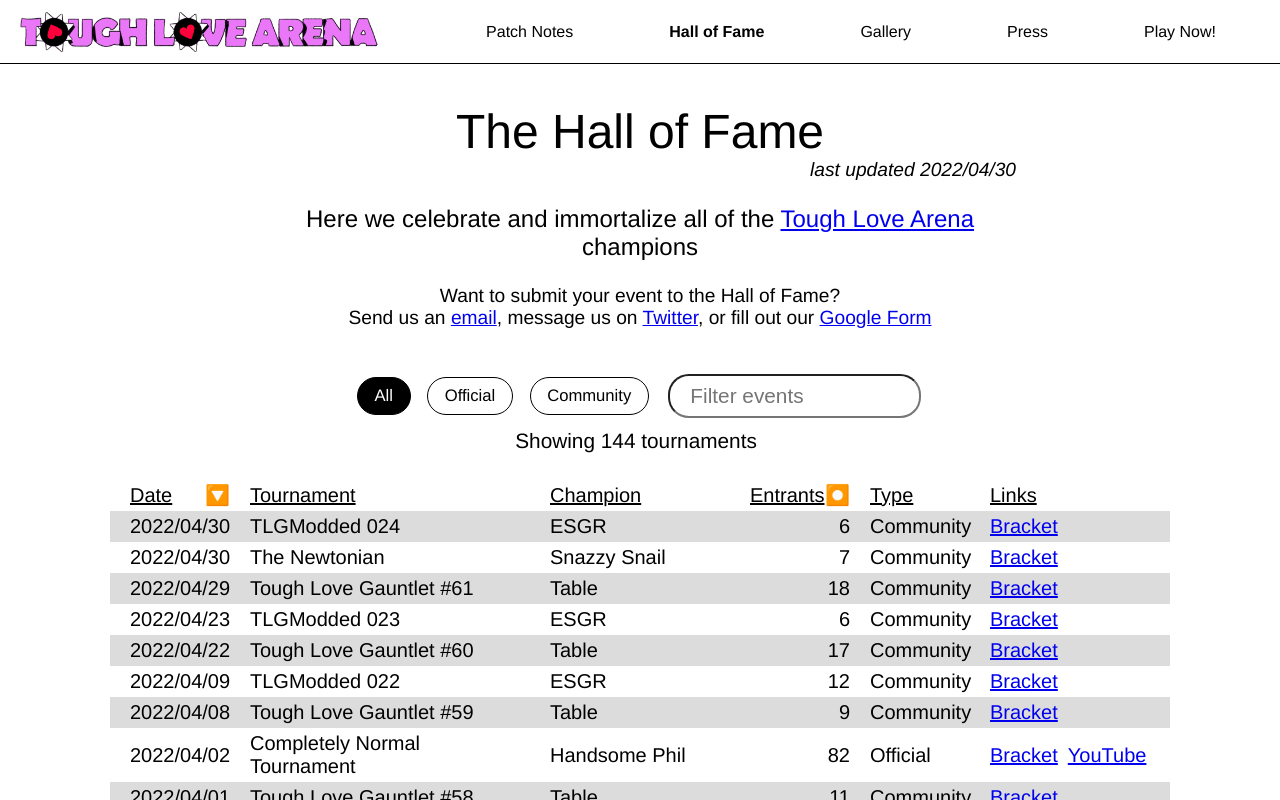
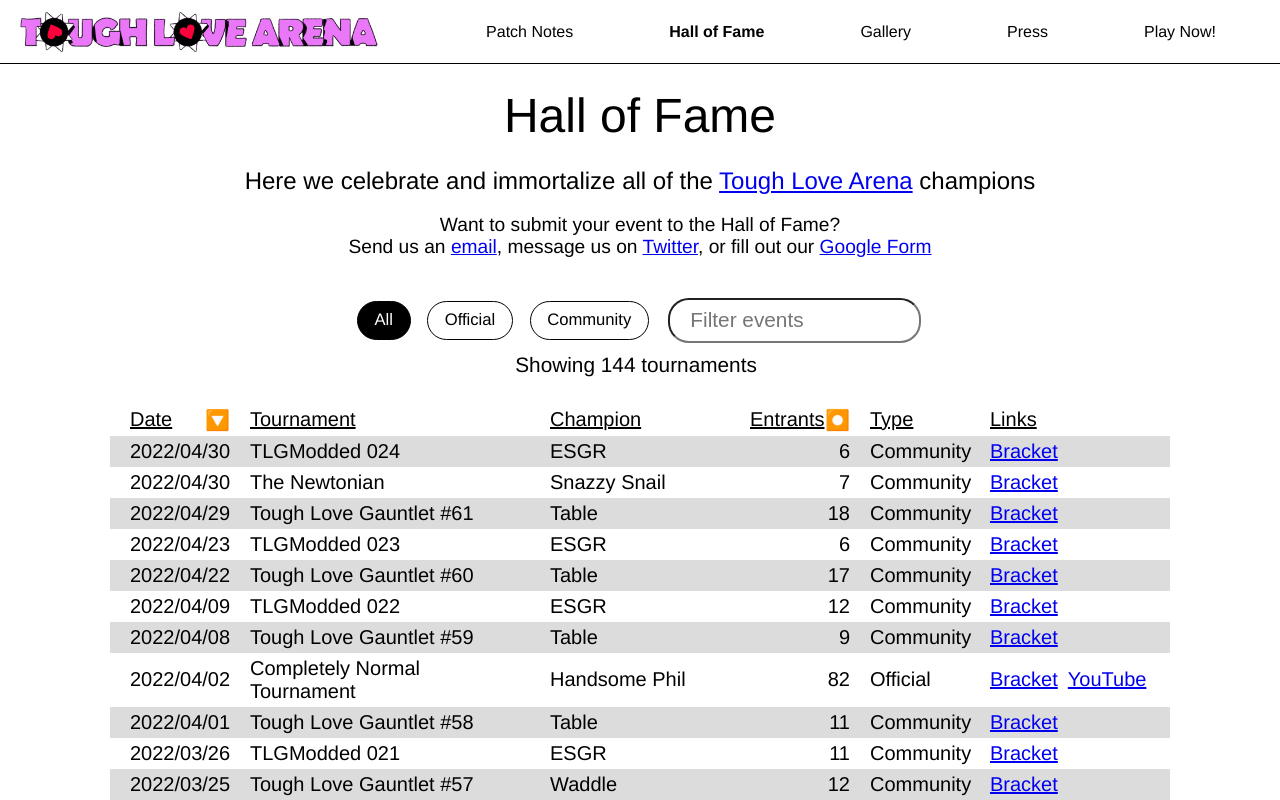
Before and after one commit to toughlovearena/about.toughlovearena.com, a Next.js app: page /fame in a window 1280 px wide. Shown: the top 800 px of the page. Built offline with nearby package versions, Linux system fonts and the light colour scheme.

Commit message:
refactor title into layout

```diff
--- a/components/Layout.tsx
+++ b/components/Layout.tsx
@@ -6,6 +6,7 @@
 import { InternalPageData } from '../interfaces';
 import NavMobile from './NavMobile';
 import { InternalPages } from '../data/nav';
+import { SectionTitle } from './SectionTitle';
 
 type Props = {
   children: ReactNode;
@@ -33,6 +34,11 @@
       <NavMobile currentHref={page?.href} links={InternalPages} />
     </header>
     <section className={styles.section}>
+      {page && (
+        <SectionTitle>
+          {page.label}
+        </SectionTitle>
+      )}
       {children}
     </section>
     <Column width={400}>
--- /dev/null
+++ b/components/SectionTitle.tsx
@@ -0,0 +1,12 @@
+import React from "react";
+
+export const SectionTitle = (props: { children: React.ReactNode, }) => (
+  <div style={{
+    fontSize: '3rem',
+    padding: '1.5rem',
+    paddingBottom: '0.5rem',
+    textAlign: 'center',
+  }}>
+    {props.children}
+  </div>
+)
--- a/components/fame/FameHeader.module.css
+++ b/components/fame/FameHeader.module.css
@@ -1,28 +1,16 @@
 .header {
-  padding: 1em;
   text-align: center;
   max-width: 800px;
   font-size: 1.5em;
 }
 
-.title {
-  font-size: 2em;
-}
-
 .subtitle {
   font-size: 1em;
-  margin: 1em 0;
-}
-
-.updated {
-  width: 100%;
-  text-align: right;
-  font-style: italic;
-  font-size: 0.8em;
 }
 
 .social {
   font-size: 0.8em;
+  margin: 1em 0;
 }
 
 @media (max-width: 600px) {
--- a/components/fame/FameHeader.tsx
+++ b/components/fame/FameHeader.tsx
@@ -1,18 +1,10 @@
 import { CONSTANTS } from '../../data/constants';
 import { HallOfFameData } from '../../interfaces';
-import { sortArray } from '../../utils/list';
 import styles from './FameHeader.module.css'
 
 export const FameHeader = (props: { fame: HallOfFameData, }) => {
-  const updated = sortArray(props.fame.events.map((evt) => evt.date)).reverse()[0];
   return (
     <div className={styles.header}>
-      <div className={styles.title}>
-        The Hall of Fame
-      </div>
-      <div className={styles.updated}>
-        last updated {updated}
-      </div>
       <div className={styles.subtitle}>
         Here we celebrate and immortalize all of the{" "}
         <a href={CONSTANTS.URLs.Game}>Tough Love Arena</a> champions
--- a/pages/fame.tsx
+++ b/pages/fame.tsx
@@ -9,6 +9,7 @@
 import { FameTable } from "../components/fame/FameTable";
 import { FameSearch } from "../components/fame/FameSearch";
 import { FameHeader } from "../components/fame/FameHeader";
+import { SectionTitle } from "../components/SectionTitle";
 
 interface Props {
   fame: HallOfFameData;
--- a/pages/gallery.tsx
+++ b/pages/gallery.tsx
@@ -1,5 +1,6 @@
 import Gallery from '../components/gallery/Gallery';
 import Layout from '../components/Layout'
+import { SectionTitle } from '../components/SectionTitle';
 import { GalleryAssets } from '../data/gallery';
 import { InternalPage } from '../data/nav';
 
--- a/pages/log.tsx
+++ b/pages/log.tsx
@@ -4,6 +4,7 @@
 import { GetStaticProps } from 'next';
 import { ChangelogData } from '../interfaces/changelog';
 import Changelog from '../components/changelog/Changelog';
+import { SectionTitle } from '../components/SectionTitle';
 
 interface Props {
   changelog: ChangelogData;
@@ -19,7 +20,6 @@
 const LogPage = (props: Props) => {
   return (
     <Layout page={InternalPage.PatchNotes}>
-      <h1>Patch Notes</h1>
       <Changelog data={props.changelog} />
     </Layout>
   );
```
